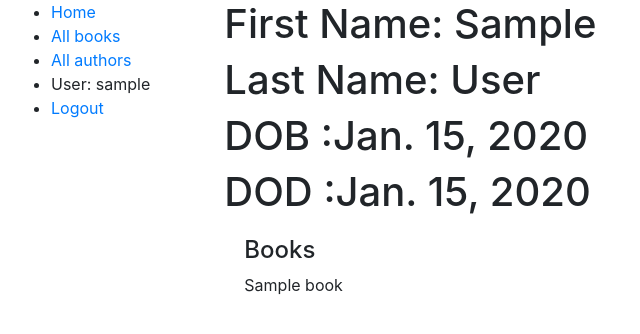
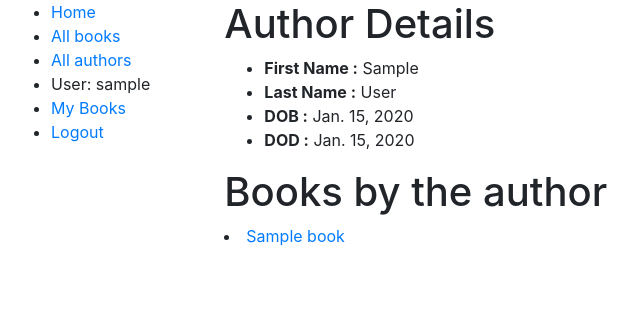
Before and after one commit to balu616/userModule, a Django app: page /catalog/author/1 in a window 1280 px wide. Shown: the top 334 px of the page, without its empty margins (4-644 px from the left). Run offline with Django 3.2, Linux system fonts and the light colour scheme; a user stored in the database is signed in; tables that the repository leaves empty hold one stand-in row (values such as "Sample post").

Commit message:
second commit

```diff
--- a/mysite/catalog/admin.py
+++ b/mysite/catalog/admin.py
@@ -37,13 +37,13 @@ class BookAdmin(admin.ModelAdmin):
 # Register the Admin classes for BookInstance using the decorator
 @admin.register(BookInstance)
 class BookInstanceAdmin(admin.ModelAdmin):
-    list_display = ('id', 'book', 'imprint','due_back')
+    list_display = ('id', 'book','borrower','status', 'imprint','due_back')
     list_filter = ('status', 'due_back')
     fieldsets = (
         ('Details', {
             'fields': ('book', 'imprint', 'id')
         }),
         ('Availability', {
-            'fields': ('status', 'due_back')
+            'fields': ('status', 'due_back','borrower')
         }),
     )
--- a/mysite/catalog/models.py
+++ b/mysite/catalog/models.py
@@ -1,6 +1,8 @@
 from django.db import models
 from django.urls import reverse
 import uuid
+from django.contrib.auth.models import User
+from datetime import date
 
 # Create your models here.
 
@@ -57,6 +59,13 @@ class BookInstance(models.Model):
     book = models.ForeignKey('Book', on_delete=models.RESTRICT, null=True)
     imprint = models.CharField(max_length=200)
     due_back = models.DateField(null=True, blank=True)
+    borrower = models.ForeignKey(User, on_delete=models.SET_NULL, null=True, blank=True)
+
+    @property
+    def is_overdue(self):
+        if self.due_back and date.today() > self.due_back:
+            return True
+        return False
 
     LOAN_STATUS = (
         ('m', 'Maintenance'),
--- a/mysite/catalog/templates/base_generic.html
+++ b/mysite/catalog/templates/base_generic.html
@@ -20,6 +20,7 @@
           <li><a href="{% url 'authors' %}">All authors</a></li>
            {% if user.is_authenticated %}
      <li>User: {{ user.get_username }}</li>
+     <li><a href="{% url 'my-borrowed' %}">My Books</a></li>
      <li><a href="{% url 'logout'%}?next={{request.path}}">Logout</a></li>
    {% else %}
      <li><a href="{% url 'login'%}?next={{request.path}}">Login</a></li>
--- /dev/null
+++ b/mysite/catalog/templates/catalog/author_detail1.html
@@ -0,0 +1,25 @@
+{% extends "base_generic.html" %}
+
+{% block title %}<title>Author Details</title>{% endblock %}
+{% block content %}
+  <h1>Author Details</h1>
+ {% comment %}  <p>Welcome to LocalLibrary, a website developed by <em>Mozilla Developer Network</em>!</p>
+  <h2>Dynamic content</h2>
+  <p>The library has the following record counts:</p>{% endcomment %}
+
+  <ul>
+    <li><strong>First Name :</strong> {{ first_name }}</li>
+    <li><strong>Last Name :</strong> {{ last_name }}</li>
+     <li><strong>DOB :</strong> {{ DOB }}</li>
+    <li><strong>DOD :</strong> {{ DOD }}</li>
+  </ul>
+
+  <h1> Books by the author </h1>
+
+{% for book in booklist %}
+      <li>
+        <a href="{{ book.get_absolute_url }}">{{ book.title }}</a>
+      </li>
+    {% endfor %}
+
+{% endblock %}
--- a/mysite/catalog/urls.py
+++ b/mysite/catalog/urls.py
@@ -7,6 +7,7 @@ path('books/', views.BookListView.as_view(), name='books'),
 # path('book/<int:pk>', views.BookDetailView.as_view(), name='book-detail'),
 path('book/<int:pk>', views.book_detail_view, name='book-detail'),
 path('authors/', views.AuthorListView.as_view(), name='authors'),
-path('author/<int:pk>', views.AuthorDetailView.as_view(), name='author-detail'),
-
+#path('author/<int:pk>', views.AuthorDetailView.as_view(), name='author-detail'),
+path('author/<int:pk>', views.AuthorDetailView1, name='author-detail'),
+path('mybooks/', views.LoanedBooksByUserListView.as_view(), name='my-borrowed'),
 ]
--- a/mysite/catalog/views.py
+++ b/mysite/catalog/views.py
@@ -1,6 +1,8 @@
+from django.db.models.fields import NullBooleanField
 from django.http.response import Http404
 from django.shortcuts import get_object_or_404, render
 from django.views import generic
+from django.contrib.auth.mixins import LoginRequiredMixin
 
 # Create your views here.
 from .models import Book, Author, BookInstance, Genre
@@ -41,7 +43,6 @@ def index(request):
     # Render the HTML template index.html with the data in the context variable
     return render(request, 'index.html', context=context)
 
-
 class BookListView(generic.ListView):
     model = Book
     paginate_by = 4
@@ -62,7 +63,50 @@ class AuthorListView(generic.ListView):
 class AuthorDetailView(generic.DetailView):
     model = Author
 
-#if the recoed doesnot exist then the following code handles that and gives error
+def AuthorDetailView1(request,pk):
+    """View function for home page of site."""
+
+    # Generate counts of some of the main objects
+    author = get_object_or_404(Author, pk=pk)
+    # try:
+    #     author=Author.objects.get(pk=pk)
+    #     first_name = author.first_name
+    #     last_name = author.last_name
+    #     DOB=author.date_of_birth
+    #     DOD=author.date_of_death
+    # except Author.DoesNotExist:
+    #     author=None
+
+    first_name = author.first_name
+    last_name = author.last_name
+    DOB=author.date_of_birth
+    DOD=author.date_of_death
+
+    booklist=Book.objects.filter(author=author)
+
+    context = {
+        'first_name': first_name,
+        'last_name': last_name,
+        'DOB':DOB,
+        'DOD':DOD,
+        'booklist':booklist
+
+    }
+
+    # Render the HTML template index.html with the data in the context variable
+    return render(request, 'catalog/author_detail1.html', context=context)
+
+class LoanedBooksByUserListView(LoginRequiredMixin,generic.ListView):
+    """Generic class-based view listing books on loan to current user."""
+    model = BookInstance
+    template_name ='catalog/bookinstance_list_borrowed_user.html'
+    paginate_by = 10
+
+    def get_queryset(self):
+        return BookInstance.objects.filter(borrower=self.request.user).filter(status__exact='o').order_by('due_back')
+
+
+#if the record doesnot exist then the following code handles that and gives error
 def book_detail_view(request, pk):
     try:
         book = Book.objects.get(pk=pk)
```
Also changed, not shown: mysite/catalog/templates/catalog/bookinstance_list_borrowed_user.html (added, +19 -0 lines), mysite/catalog/migrations/0004_auto_20211123_1221.py (added).
